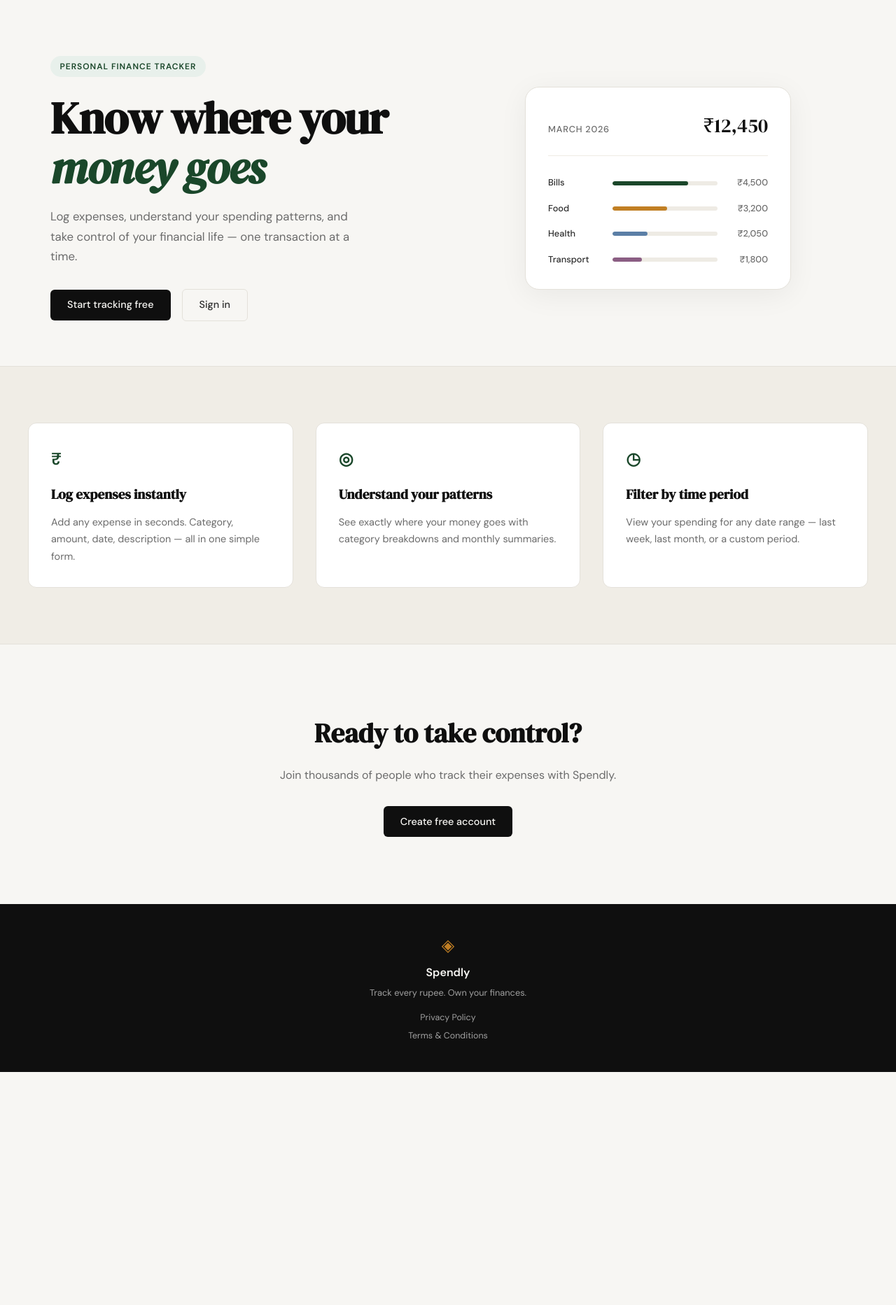
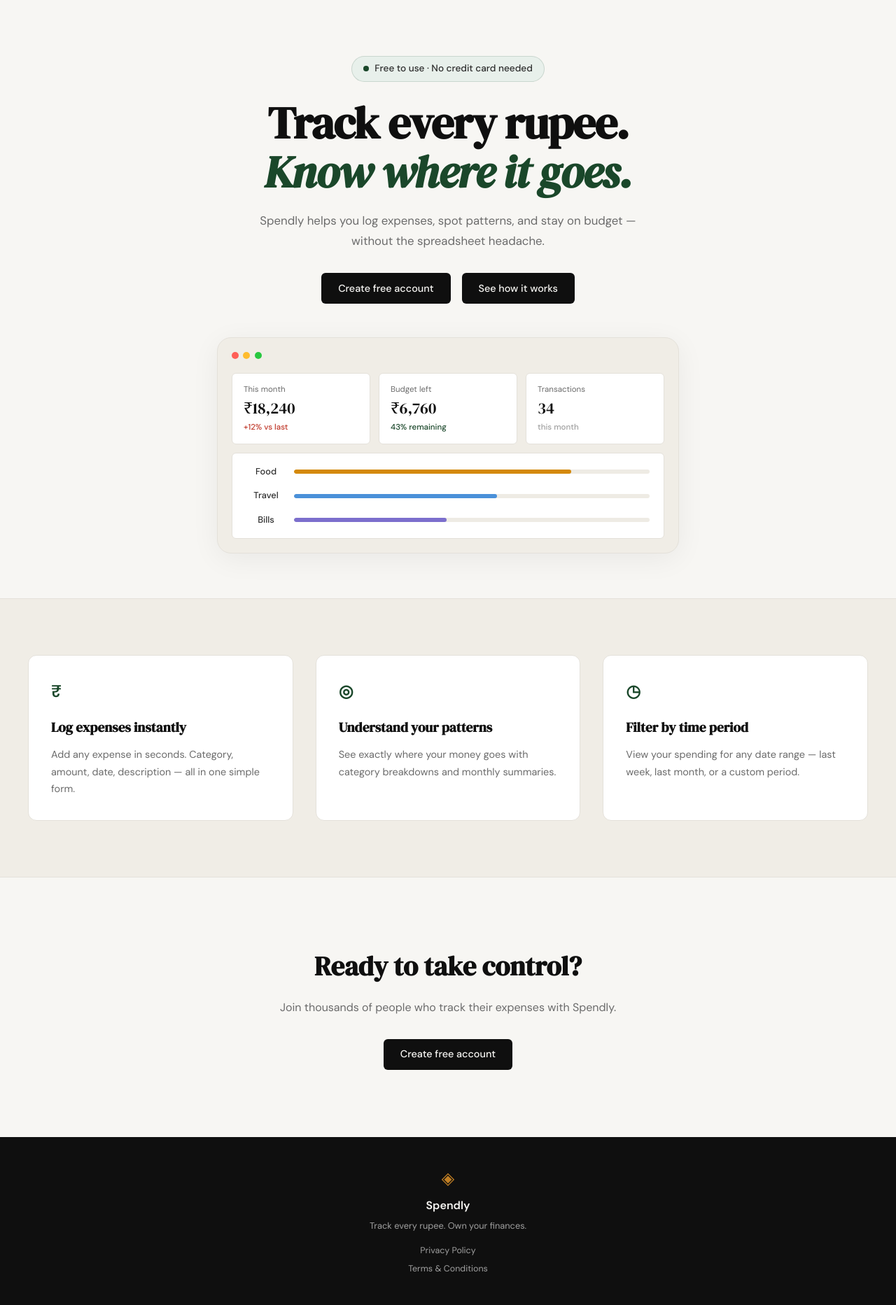
Before and after one commit to shehzadmalik0329/spindly, a Flask app: page / in a window 1280 px wide. Shown: the part 61-1926 px from the top of the page at 70% size. Before the commit the page ends 1593 px from the top, so only its background shows below. Run offline with Flask 3, Linux system fonts and the light colour scheme.

Commit message:
landing: Enhance hero page

```diff
--- a/static/css/style.css
+++ b/static/css/style.css
@@ -125,25 +125,41 @@ a { color: inherit; text-decoration: none; }
 
 .hero {
     padding: 5rem 2rem 4rem;
-    display: grid;
-    grid-template-columns: 1fr 1fr;
-    gap: 4rem;
+    display: flex;
+    flex-direction: column;
     align-items: center;
-    max-width: var(--max-width);
+    text-align: center;
+    gap: 3rem;
+    max-width: 860px;
     margin: 0 auto;
 }
 
+.hero-inner {
+    display: flex;
+    flex-direction: column;
+    align-items: center;
+}
+
 .hero-badge {
-    display: inline-block;
+    display: inline-flex;
+    align-items: center;
+    gap: 0.5rem;
     background: var(--accent-light);
-    color: var(--accent);
-    font-size: 0.75rem;
-    font-weight: 600;
-    letter-spacing: 0.08em;
-    text-transform: uppercase;
-    padding: 0.35rem 0.85rem;
+    color: var(--ink-soft);
+    font-size: 0.85rem;
+    font-weight: 500;
+    padding: 0.4rem 1rem;
     border-radius: 999px;
+    border: 1px solid rgba(26, 71, 42, 0.15);
     margin-bottom: 1.5rem;
+}
+
+.hero-badge-dot {
+    width: 8px;
+    height: 8px;
+    border-radius: 50%;
+    background: var(--accent);
+    flex-shrink: 0;
 }
 
 .hero-title {
@@ -164,7 +180,7 @@ a { color: inherit; text-decoration: none; }
     font-size: 1.05rem;
     color: var(--ink-muted);
     line-height: 1.7;
-    max-width: 460px;
+    max-width: 560px;
     margin-bottom: 2rem;
 }
 
@@ -172,55 +188,97 @@ a { color: inherit; text-decoration: none; }
     display: flex;
     gap: 1rem;
     align-items: center;
+    justify-content: center;
 }
 
 /* ------------------------------------------------------------------ */
-/* Mock card (hero visual)                                             */
+/* Mock window (hero dashboard preview)                                */
 /* ------------------------------------------------------------------ */
 
 .hero-visual {
     display: flex;
     justify-content: center;
+    width: 100%;
 }
 
-.mock-card {
-    background: var(--paper-card);
+.mock-window {
+    background: var(--paper-warm);
     border: 1px solid var(--border);
     border-radius: var(--radius-lg);
-    padding: 2rem;
+    padding: 1.25rem;
     width: 100%;
-    max-width: 380px;
+    max-width: 660px;
     box-shadow: 0 8px 40px rgba(0,0,0,0.06);
 }
 
-.mock-card-header {
+.mock-window-bar {
     display: flex;
-    justify-content: space-between;
-    align-items: baseline;
-    margin-bottom: 1.75rem;
-    padding-bottom: 1.25rem;
-    border-bottom: 1px solid var(--border-soft);
+    align-items: center;
+    gap: 0.4rem;
+    margin-bottom: 1.25rem;
 }
 
-.mock-label {
-    font-size: 0.8rem;
-    font-weight: 500;
-    color: var(--ink-muted);
-    text-transform: uppercase;
-    letter-spacing: 0.06em;
+.mock-dot {
+    width: 10px;
+    height: 10px;
+    border-radius: 50%;
 }
 
-.mock-total {
-    font-family: var(--font-display);
-    font-size: 1.75rem;
-    color: var(--ink);
+.mock-dot-red    { background: #ff5f57; }
+.mock-dot-yellow { background: #febc2e; }
+.mock-dot-green  { background: #28c840; }
+
+.mock-stats {
+    display: grid;
+    grid-template-columns: repeat(3, 1fr);
+    gap: 0.75rem;
+    margin-bottom: 0.75rem;
 }
 
-.mock-bars { display: flex; flex-direction: column; gap: 1rem; }
+.mock-stat {
+    background: var(--paper-card);
+    border: 1px solid var(--border);
+    border-radius: var(--radius-sm);
+    padding: 0.875rem 1rem;
+    text-align: left;
+}
+
+.mock-stat-label {
+    font-size: 0.72rem;
+    color: var(--ink-muted);
+    margin-bottom: 0.3rem;
+}
+
+.mock-stat-value {
+    font-family: var(--font-display);
+    font-size: 1.4rem;
+    color: var(--ink);
+    line-height: 1.2;
+    margin-bottom: 0.2rem;
+}
+
+.mock-stat-change {
+    font-size: 0.72rem;
+    font-weight: 500;
+}
+
+.mock-stat-change.positive { color: var(--accent); }
+.mock-stat-change.negative { color: var(--danger); }
+.mock-stat-change.neutral  { color: var(--ink-faint); }
+
+.mock-bars {
+    background: var(--paper-card);
+    border: 1px solid var(--border);
+    border-radius: var(--radius-sm);
+    padding: 1rem 1.25rem;
+    display: flex;
+    flex-direction: column;
+    gap: 0.875rem;
+}
 
 .mock-bar-row {
     display: grid;
-    grid-template-columns: 80px 1fr 60px;
+    grid-template-columns: 56px 1fr;
     align-items: center;
     gap: 0.75rem;
 }
@@ -240,21 +298,13 @@ a { color: inherit; text-decoration: none; }
 
 .mock-bar {
     height: 100%;
-    background: var(--accent);
     border-radius: 999px;
     transition: width 0.6s ease;
 }
 
-.mock-bar-2 { background: var(--accent-2); }
-.mock-bar-3 { background: #5b7fa6; }
-.mock-bar-4 { background: #8b5e83; }
-
-.mock-amt {
-    font-size: 0.8rem;
-    font-weight: 500;
-    color: var(--ink-muted);
-    text-align: right;
-}
+.mock-bar-food   { background: #d4890a; }
+.mock-bar-travel { background: #4a90d9; }
+.mock-bar-bills  { background: #7c6fcd; }
 
 /* ------------------------------------------------------------------ */
 /* Buttons                                                             */
@@ -541,7 +591,7 @@ a { color: inherit; text-decoration: none; }
 }
 
 .policy-title {
-    font-family: var(--serif);
+    font-family: var(--font-display);
     font-size: 2.4rem;
     color: var(--ink);
     margin-bottom: 0.25rem;
@@ -565,7 +615,7 @@ a { color: inherit; text-decoration: none; }
 }
 
 .policy-section h2 {
-    font-family: var(--serif);
+    font-family: var(--font-display);
     font-size: 1.2rem;
     color: var(--ink);
     margin-bottom: 0.6rem;
@@ -591,19 +641,14 @@ a { color: inherit; text-decoration: none; }
 /* ------------------------------------------------------------------ */
 
 @media (max-width: 900px) {
-    .hero {
-        grid-template-columns: 1fr;
-        text-align: center;
-    }
-
     .hero-subtitle { max-width: 100%; }
-    .hero-actions { justify-content: center; }
-    .hero-visual { display: none; }
-
+    .mock-stats { grid-template-columns: repeat(3, 1fr); }
     .features-inner { grid-template-columns: 1fr; }
 }
 
 @media (max-width: 600px) {
     .nav-links a:not(.nav-cta) { display: none; }
-    .hero { padding: 3rem 1rem 2rem; }
+    .hero { padding: 3rem 1rem 2rem; gap: 2rem; }
+    .mock-stats { grid-template-columns: 1fr; }
+    .mock-stat-value { font-size: 1.15rem; }
 }
--- a/templates/landing.html
+++ b/templates/landing.html
@@ -6,55 +6,65 @@
 
 <section class="hero">
     <div class="hero-inner">
-        <div class="hero-badge">Personal Finance Tracker</div>
+        <div class="hero-badge">
+            <span class="hero-badge-dot"></span>
+            Free to use · No credit card needed
+        </div>
         <h1 class="hero-title">
-            Know where your<br>
-            <em>money goes</em>
+            Track every rupee.<br>
+            <em>Know where it goes.</em>
         </h1>
         <p class="hero-subtitle">
-            Log expenses, understand your spending patterns,
-            and take control of your financial life —
-            one transaction at a time.
+            Spendly helps you log expenses, spot patterns, and stay
+            on budget — without the spreadsheet headache.
         </p>
         <div class="hero-actions">
-            <a href="{{ url_for('register') }}" class="btn-primary">Start tracking free</a>
-            <a href="{{ url_for('login') }}" class="btn-ghost">Sign in</a>
+            <a href="{{ url_for('register') }}" class="btn-primary">Create free account</a>
+            <a href="#" class="btn-primary">See how it works</a>
         </div>
     </div>
     <div class="hero-visual">
-        <div class="mock-card">
-            <div class="mock-card-header">
-                <span class="mock-label">March 2026</span>
-                <span class="mock-total">₹12,450</span>
+        <div class="mock-window">
+            <div class="mock-window-bar">
+                <span class="mock-dot mock-dot-red"></span>
+                <span class="mock-dot mock-dot-yellow"></span>
+                <span class="mock-dot mock-dot-green"></span>
+            </div>
+            <div class="mock-stats">
+                <div class="mock-stat">
+                    <p class="mock-stat-label">This month</p>
+                    <p class="mock-stat-value">₹18,240</p>
+                    <p class="mock-stat-change negative">+12% vs last</p>
+                </div>
+                <div class="mock-stat">
+                    <p class="mock-stat-label">Budget left</p>
+                    <p class="mock-stat-value">₹6,760</p>
+                    <p class="mock-stat-change positive">43% remaining</p>
+                </div>
+                <div class="mock-stat">
+                    <p class="mock-stat-label">Transactions</p>
+                    <p class="mock-stat-value">34</p>
+                    <p class="mock-stat-change neutral">this month</p>
+                </div>
             </div>
             <div class="mock-bars">
                 <div class="mock-bar-row">
+                    <span class="mock-cat">Food</span>
+                    <div class="mock-bar-track">
+                        <div class="mock-bar mock-bar-food" style="width: 78%"></div>
+                    </div>
+                </div>
+                <div class="mock-bar-row">
+                    <span class="mock-cat">Travel</span>
+                    <div class="mock-bar-track">
+                        <div class="mock-bar mock-bar-travel" style="width: 57%"></div>
+                    </div>
+                </div>
+                <div class="mock-bar-row">
                     <span class="mock-cat">Bills</span>
                     <div class="mock-bar-track">
-                        <div class="mock-bar" style="width: 72%"></div>
+                        <div class="mock-bar mock-bar-bills" style="width: 43%"></div>
                     </div>
-                    <span class="mock-amt">₹4,500</span>
-                </div>
-                <div class="mock-bar-row">
-                    <span class="mock-cat">Food</span>
-                    <div class="mock-bar-track">
-                        <div class="mock-bar mock-bar-2" style="width: 52%"></div>
-                    </div>
-                    <span class="mock-amt">₹3,200</span>
-                </div>
-                <div class="mock-bar-row">
-                    <span class="mock-cat">Health</span>
-                    <div class="mock-bar-track">
-                        <div class="mock-bar mock-bar-3" style="width: 33%"></div>
-                    </div>
-                    <span class="mock-amt">₹2,050</span>
-                </div>
-                <div class="mock-bar-row">
-                    <span class="mock-cat">Transport</span>
-                    <div class="mock-bar-track">
-                        <div class="mock-bar mock-bar-4" style="width: 28%"></div>
-                    </div>
-                    <span class="mock-amt">₹1,800</span>
                 </div>
             </div>
         </div>
```
Also changed, not shown: landing-page-enhancements.txt (+124 -0 lines).
